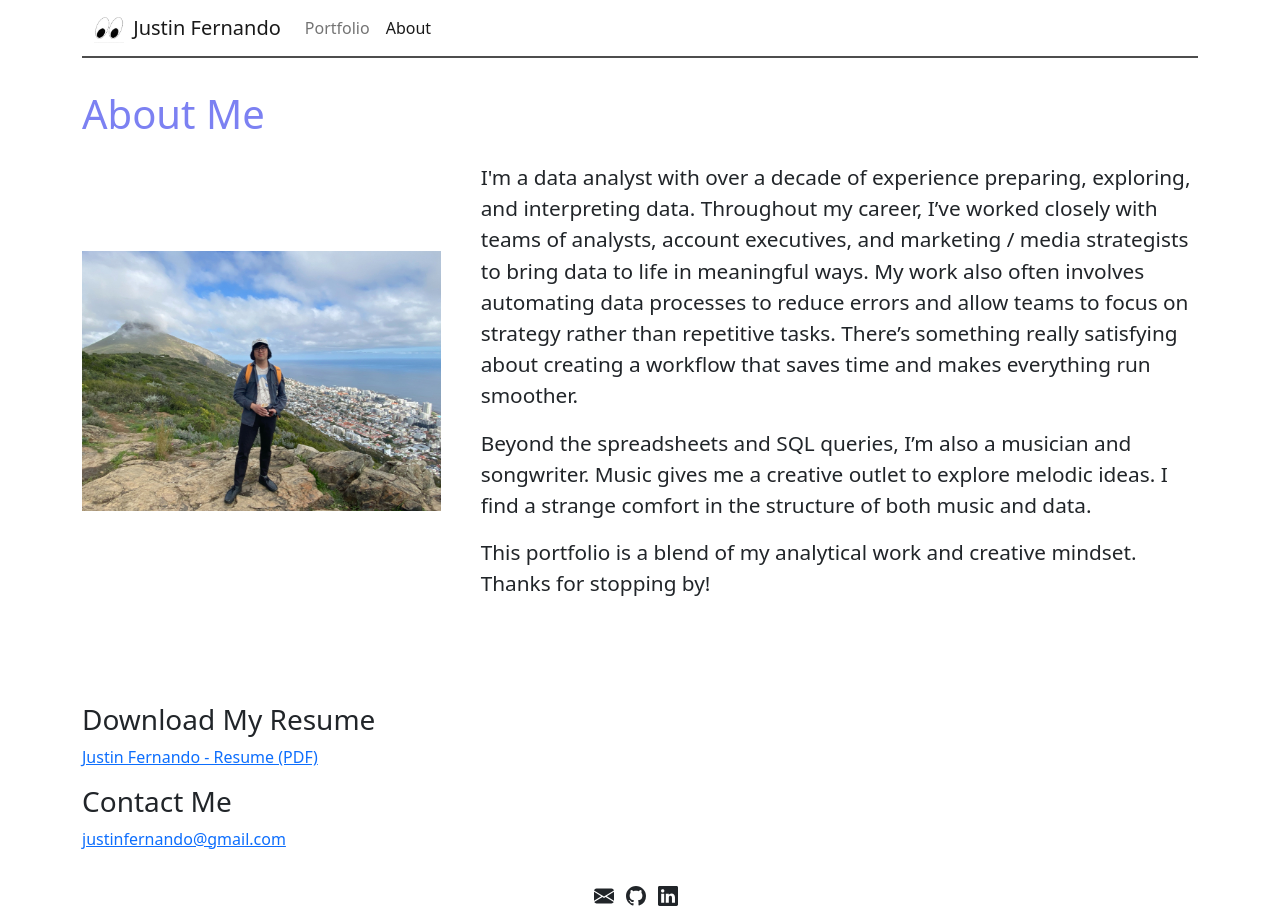
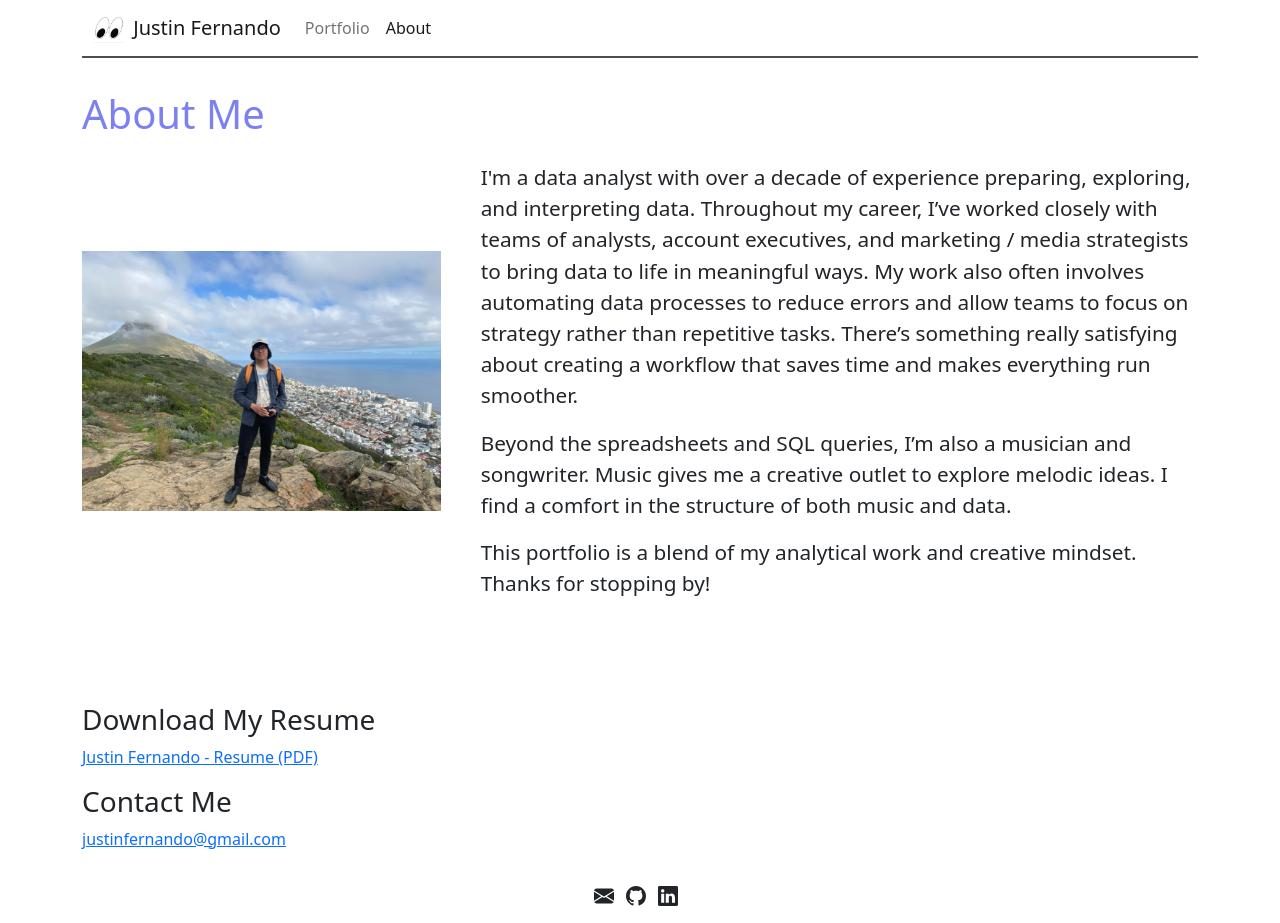
Before and after one commit to jfernando-work/jfernando-work.github.io, a Jekyll site: the page built from about.md, in a window 1280 px wide. Built offline with Jekyll 4.4.1, drawn with Linux system fonts in a browser that asks for light colours.

Commit message:
editing about me writeup

```diff
--- a/about.md
+++ b/about.md
@@ -12,7 +12,7 @@ permalink: /about/
   <div style="flex: 2; font-size: 1.3rem;">
     <p>I'm a data analyst with over a decade of experience preparing, exploring, and interpreting data. Throughout my career, I’ve worked closely with teams of analysts, account executives, and marketing / media strategists to bring data to life in meaningful ways. My work also often involves automating data processes to reduce errors and allow teams to focus on strategy rather than repetitive tasks. There’s something really satisfying about creating a workflow that saves time and makes everything run smoother.</p>
 
-    <p>Beyond the spreadsheets and SQL queries, I’m also a musician and songwriter. Music gives me a creative outlet to explore melodic ideas. I find a strange comfort in the structure of both music and data.</p>
+    <p>Beyond the spreadsheets and SQL queries, I’m also a musician and songwriter. Music gives me a creative outlet to explore melodic ideas. I find a comfort in the structure of both music and data.</p>
 
     <p>This portfolio is a blend of my analytical work and creative mindset. Thanks for stopping by!</p>
   </div>
```
